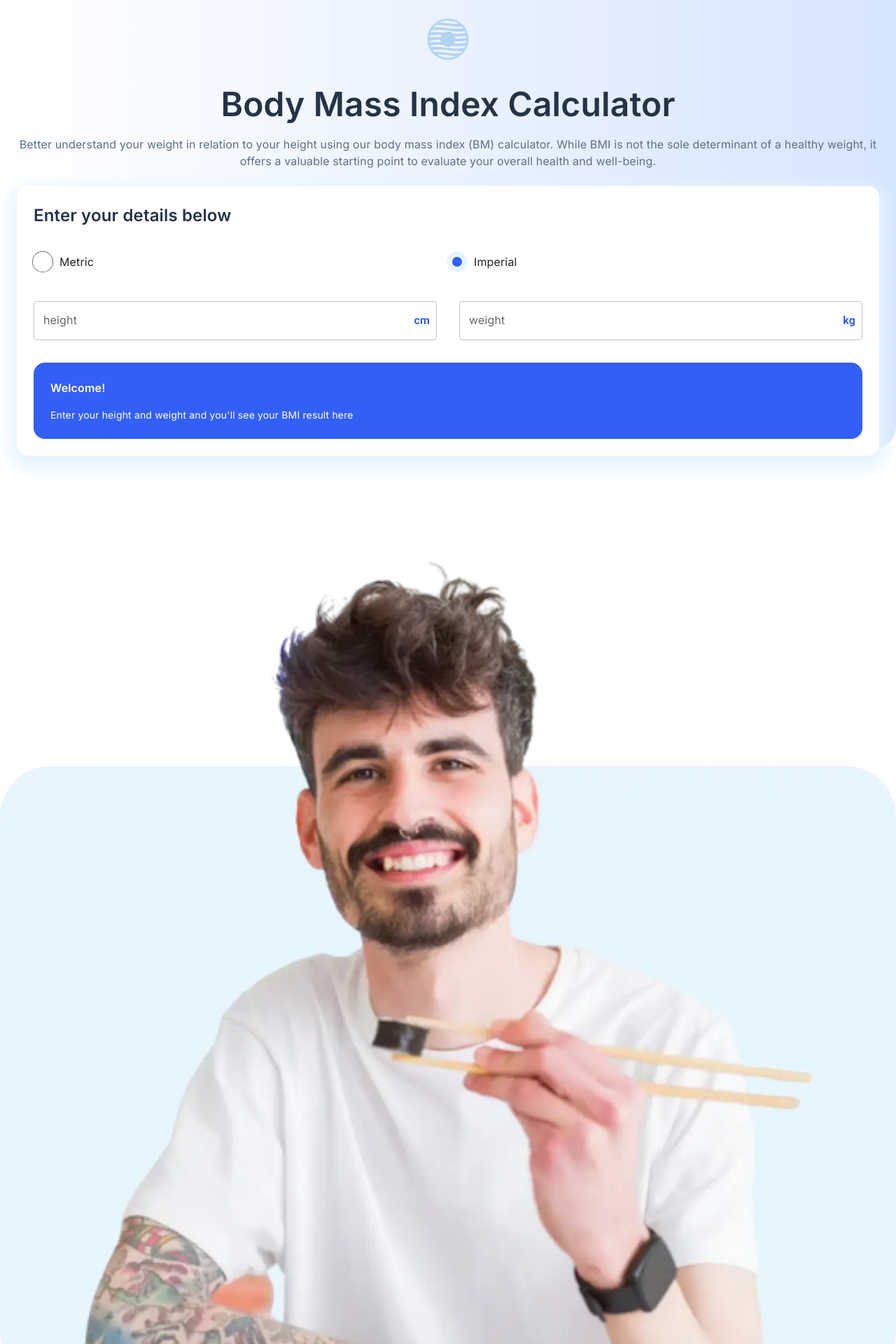
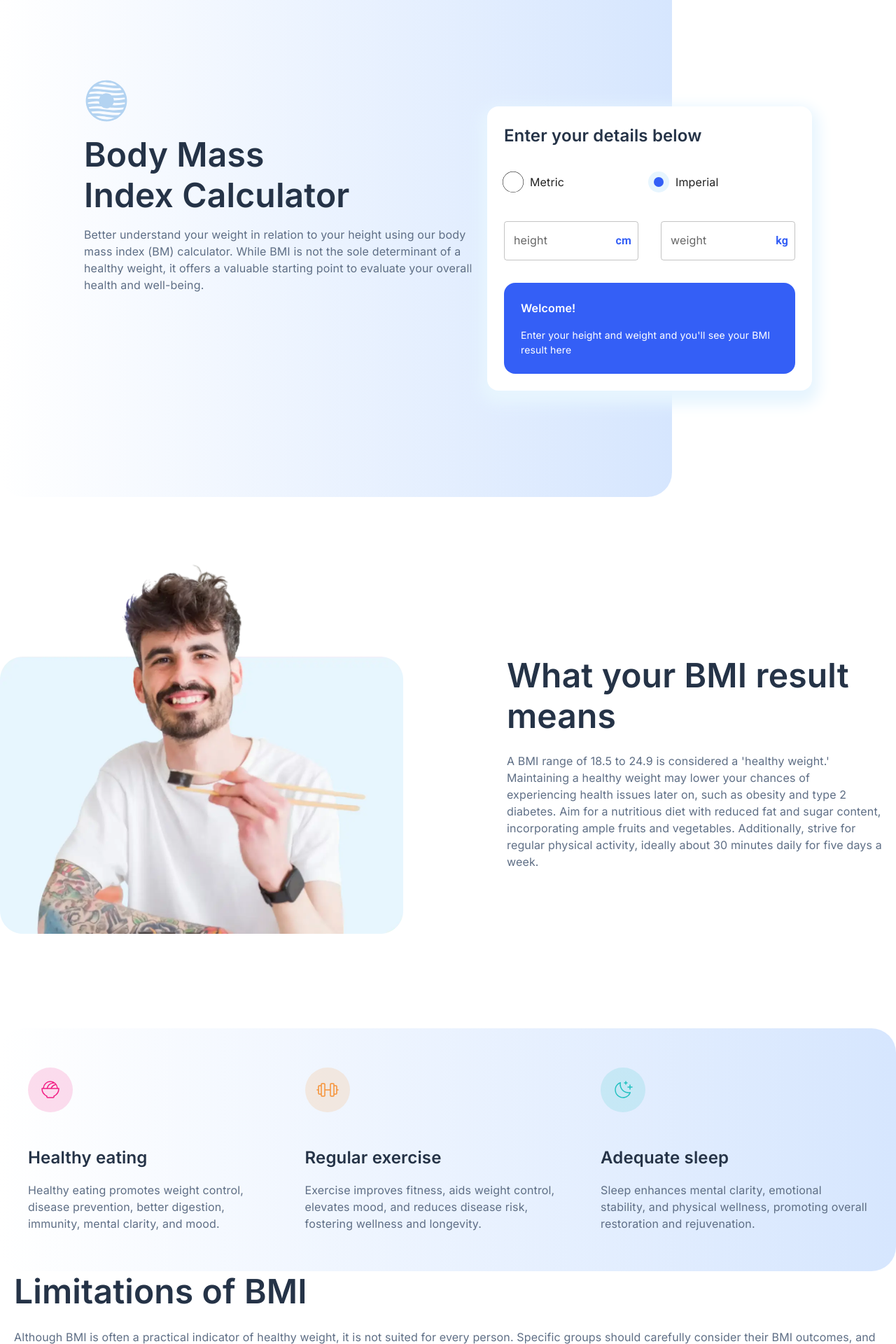
Before and after one commit to MathiasHun1/FEM-bmi_calculator, a React (Vite) app: page / in a window 1280 px wide. Shown: the top 1920 px of the page at 70% size. Built offline with nearby package versions, Linux system fonts and the light colour scheme.

Commit message:
70% done with responsivity implementation

```diff
--- a/src/App.tsx
+++ b/src/App.tsx
@@ -1,8 +1,11 @@
+import { useRef } from 'react';
+import { useIntersectionObserver } from './hooks/useIntersectoinObserver';
 import Box from '@mui/material/Box';
 import Container from '@mui/material/Container';
 import Typography from '@mui/material/Typography';
 import Stack from '@mui/material/Stack';
 import Paper from '@mui/material/Paper';
+import Grid from '@mui/material/Grid';
 
 import Form from './components/Form';
 import Informational from './components/Informational';
@@ -10,6 +13,10 @@ import LifeStyle from './components/LifeStyle';
 import Limitations from './components/Limitations';
 
 function App() {
+  const ref = useRef<HTMLDivElement[] | null[]>([]);
+
+  useIntersectionObserver(ref.current);
+
   return (
     <Box sx={{ pb: 10, overflowX: 'hidden' }}>
       <Container
@@ -17,18 +24,28 @@ function App() {
         sx={{
           pt: { xs: 3 },
           pb: { xs: 8 },
+          px: { md: 15 },
           position: 'relative',
           '&:after': {
             position: 'absolute',
             content: '""',
             inset: 0,
-            bottom: '10%',
+            right: { md: '25%' },
+            bottom: { xs: '40%', md: 0 },
             background:
               'linear-gradient(to right, white, var(--clr-gradient-end))',
             borderBottomLeftRadius: '35px',
             borderBottomRightRadius: '35px',
             zIndex: -1,
           },
+        }}
+      >
+        <Stack direction={{ md: 'row' }} sx={{ py: { md: 11 } }}>
+          <Stack
+            spacing={2}
+            sx={{
+              textAlign: { xs: 'center', md: 'left' },
+              alignItems: { xs: 'center', md: 'flex-start' },
             }}
           >
             <Box
@@ -40,25 +57,25 @@ function App() {
             >
               <img src="/images/logo.svg" alt="" />
             </Box>
-
-        <Stack spacing={2} sx={{ textAlign: { xs: 'center' } }}>
-          <Typography className="text-2-sb text-dark">
+            <Typography
+              className="text-2-sb text-dark"
+              sx={{ maxWidth: '12ch' }}
+            >
               Body Mass Index Calculator
             </Typography>
-
-          <Typography className="text-6-reg text-light">
+            <Typography className="text-6-reg text-light" sx={{}}>
               Better understand your weight in relation to your height using our
               body mass index (BM) calculator. While BMI is not the sole
-            determinant of a healthy weight, it offers a valuable starting point
-            to evaluate your overall health and well-being.
+              determinant of a healthy weight, it offers a valuable starting
+              point to evaluate your overall health and well-being.
             </Typography>
           </Stack>
-
+          {/*-------- CARD CONTAINING THE FORM --------*/}
           <Paper
             elevation={24}
             sx={{
               height: 'fit-content',
-            mt: 3,
+              mt: { xs: 4, sm: 5 },
               p: 3,
               borderRadius: '16px',
               boxShadow: '0 10px 20px 10px var(--clr-blue-100)',
@@ -66,22 +83,59 @@ function App() {
           >
             <Form />
           </Paper>
+        </Stack>
       </Container>
 
       {/*---------- INFO SECTION ----------*/}
-      <Informational
-        topSpacing="50px"
-        bottomSpacing="50px"
-        imageSource="/images/image-man-eating.webp"
-        title=" What your BMI result means"
-        bodyText="A BMI range of 18.5 to 24.9 is considered a 'healthy weight.'
+      <Grid
+        container
+        spacing={{ sm: 4, md: 16 }}
+        sx={{
+          py: { xs: 6, sm: 10 },
+          alignItems: { xs: 'center' },
+          maxWidth: '1300px',
+          marginInline: 'auto',
+        }}
+      >
+        <Grid
+          size={{ xs: 12, sm: 6 }}
+          sx={{ pb: { xs: 6 } }}
+          ref={(node) => {
+            ref.current[0] = node;
+          }}
+          className="animated_card--opacity"
+        >
+          <img
+            src="/images/image-man-eating.webp"
+            alt=""
+            style={{ width: '100%' }}
+          />
+        </Grid>
+
+        <Grid
+          size={{ xs: 12, sm: 6 }}
+          ref={(node) => {
+            ref.current[1] = node;
+          }}
+          className="animated_card--opacity"
+        >
+          <Paper sx={{ px: 2.5 }} elevation={0}>
+            <Typography className="text-3-sb text-dark" sx={{ mb: 3 }}>
+              What your BMI result means
+            </Typography>
+
+            <Typography className="text-6-reg text-light">
+              A BMI range of 18.5 to 24.9 is considered a 'healthy weight.'
               Maintaining a healthy weight may lower your chances of
               experiencing health issues later on, such as obesity and type 2
               diabetes. Aim for a nutritious diet with reduced fat and sugar
               content, incorporating ample fruits and vegetables. Additionally,
               strive for regular physical activity, ideally about 30 minutes
-              daily for five days a week."
-      />
+              daily for five days a week.
+            </Typography>
+          </Paper>
+        </Grid>
+      </Grid>
 
       {/*---------- LIFESTYLE SECTION --------*/}
       <LifeStyle />
--- a/src/components/Informational.tsx
+++ b/src/components/Informational.tsx
@@ -7,9 +7,6 @@ import { useRef } from 'react';
 const Informational = ({
   title,
   bodyText,
-  imageSource,
-  topSpacing,
-  bottomSpacing,
 }: {
   title: string;
   bodyText: string;
@@ -22,24 +19,6 @@ const Informational = ({
   useIntersectionObserver(ref.current);
 
   return (
-    <div>
-      <Grid
-        container
-        sx={{ paddingTop: topSpacing, paddingBottom: bottomSpacing }}
-      >
-        {imageSource && (
-          <Grid
-            size={{ xs: 12 }}
-            sx={{ pb: 6 }}
-            ref={(node) => {
-              ref.current[0] = node;
-            }}
-            className="animated_card--opacity"
-          >
-            <img src={imageSource} alt="" style={{ width: '100%' }} />
-          </Grid>
-        )}
-
     <Grid
       size={{ xs: 12 }}
       ref={(node) => {
@@ -52,13 +31,9 @@ const Informational = ({
           {title}
         </Typography>
 
-            <Typography className="text-6-reg text-light">
-              {bodyText}
-            </Typography>
+        <Typography className="text-6-reg text-light">{bodyText}</Typography>
       </Paper>
     </Grid>
-      </Grid>
-    </div>
   );
 };
 
--- a/src/components/LifeStyle.tsx
+++ b/src/components/LifeStyle.tsx
@@ -44,29 +44,37 @@ const LifeStyle = () => {
       sx={{
         background: 'linear-gradient(to right, white, var(--clr-gradient-end))',
         py: 7,
+        px: { sm: 5 },
+        borderRadius: { md: '35px' },
       }}
     >
-      <Stack spacing={5}>
+      <Stack spacing={4.5} direction={{ md: 'row' }}>
         {data.map((card, index) => (
           <Stack
-            spacing={3}
+            direction={{ sm: 'row', md: 'column' }}
+            spacing={{ xs: 3, sm: 5 }}
             key={card.title}
             ref={(node) => {
               cardsRef.current[index] = node;
             }}
+            sx={{ alignItems: { sm: 'center', md: 'flex-start' } }}
             className="animated_card--left"
           >
-            <ImageWrapper>
+            <ImageWrapper sx={{ flexShrink: 0 }}>
               <img src={card.icon} alt="" />
             </ImageWrapper>
 
-            <Typography className="text-4-sb text-dark">
-              {card.title}
-            </Typography>
-
-            <Typography className="text-6-reg text-light">
-              {card.description}
-            </Typography>
+            <div>
+              <Typography
+                className="text-4-sb text-dark"
+                sx={{ mb: { xs: 2 } }}
+              >
+                {card.title}
+              </Typography>
+              <Typography className="text-6-reg text-light">
+                {card.description}
+              </Typography>
+            </div>
           </Stack>
         ))}
       </Stack>
--- a/src/index.css
+++ b/src/index.css
@@ -67,6 +67,12 @@ body,
   font-weight: 400;
 }
 
+@media (min-width: 900px) {
+  .MuiTypography-root.text-3-sb {
+    font-size: calc(48rem / 16);
+  }
+}
+
 /* Text-color utils */
 
 .MuiTypography-root.text-dark {
```
Lines whose indentation alone changed are shown as unchanged.
